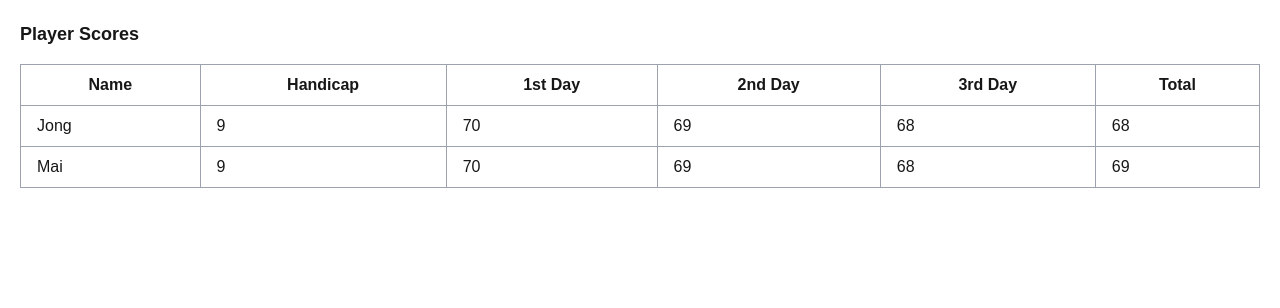
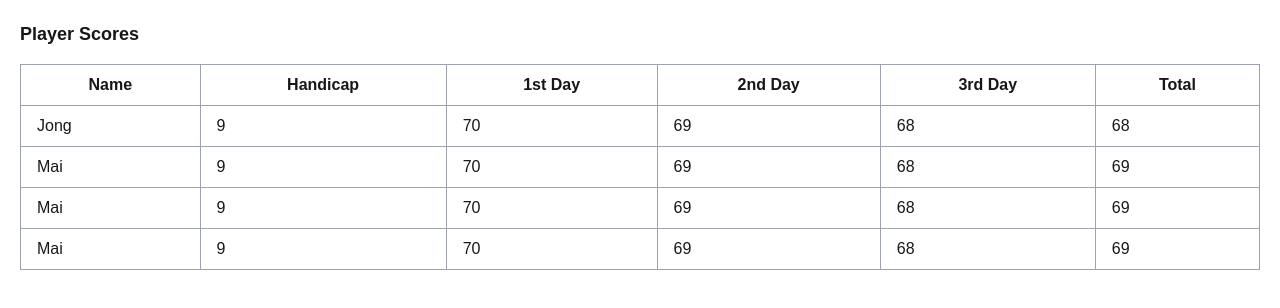
Before and after one commit to jongperono/southpacific-monthly-medal, a Next.js app: page / in a window 1280 px wide. Shown: the top 308 px of the page. Built offline with nearby package versions, Linux system fonts and the light colour scheme.

Commit message:
update scoring

```diff
--- /dev/null
+++ b/app/data.js
@@ -0,0 +1,8 @@
+const data = [
+    {'name':'Jong','handicap':9,'1stDay':70,'2ndDay':69,'3rdDay':68,'total':68},
+    {'name':'Mai','handicap':9,'1stDay':70,'2ndDay':69,'3rdDay':68,'total':69},
+    {'name':'Mai','handicap':9,'1stDay':70,'2ndDay':69,'3rdDay':68,'total':69},
+    {'name':'Mai','handicap':9,'1stDay':70,'2ndDay':69,'3rdDay':68,'total':69}
+  ]
+
+  export default data
--- a/app/page.js
+++ b/app/page.js
@@ -1,11 +1,9 @@
 import Image from "next/image";
 import ExcelReader from "./components/ExcelReader";
+import data from "./data";
 
 export default function Home() {
-  const data = [
-    {'name':'Jong','handicap':9,'1stDay':70,'2ndDay':69,'3rdDay':68,'total':68},
-    {'name':'Mai','handicap':9,'1stDay':70,'2ndDay':69,'3rdDay':68,'total':69}
-  ]
+  const datax = data
   return (
     <div className="p-5">
       <h2 className="text-lg font-bold mb-4">Player Scores</h2>
@@ -21,7 +19,7 @@ export default function Home() {
           </tr>
         </thead>
         <tbody>
-          {data.map((player, index) => (
+          {datax.map((player, index) => (
             <tr key={index} className="hover:bg-gray-100">
               <td className="border border-gray-400 px-4 py-2">{player.name}</td>
               <td className="border border-gray-400 px-4 py-2">{player.handicap}</td>
```
